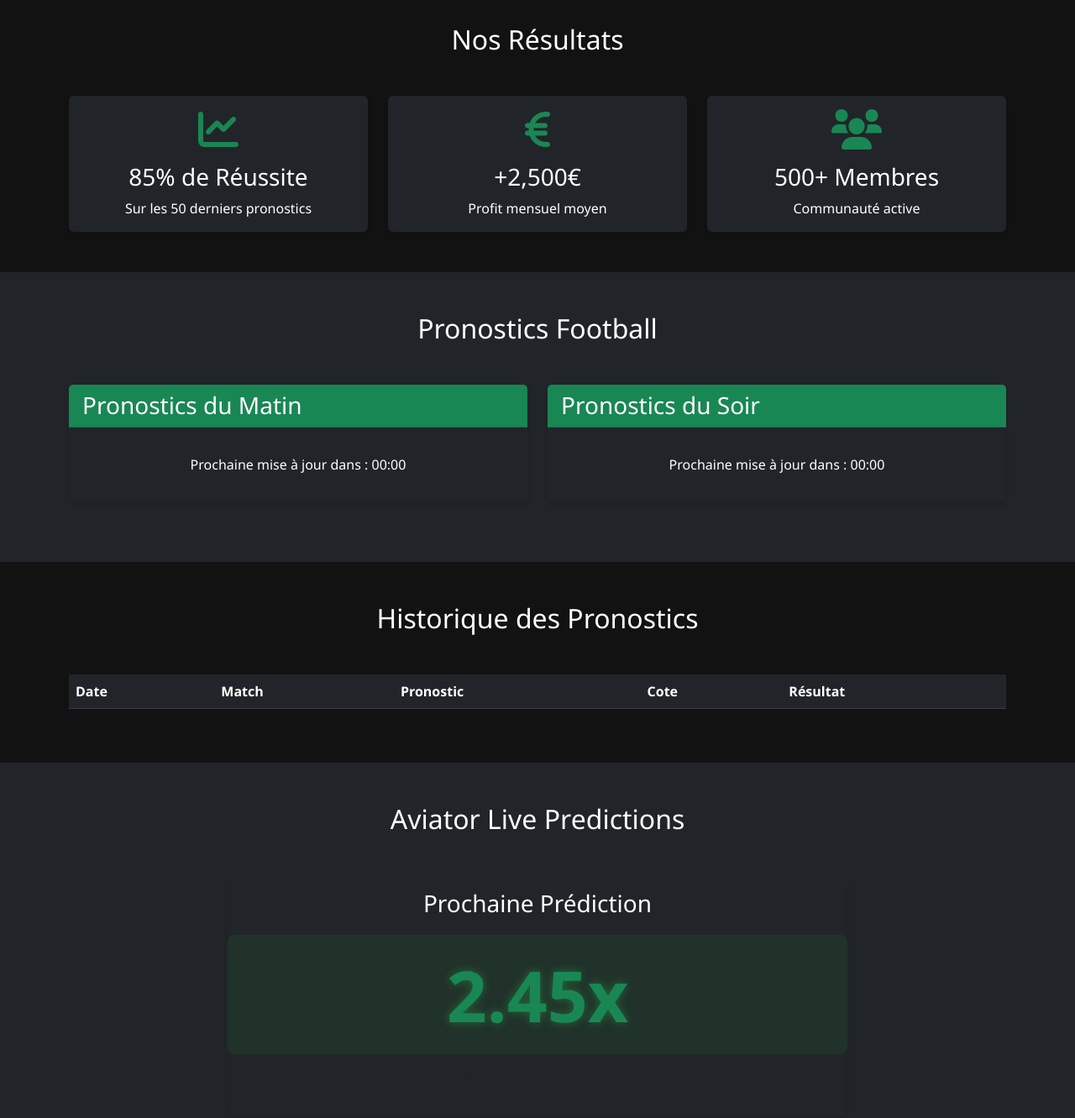
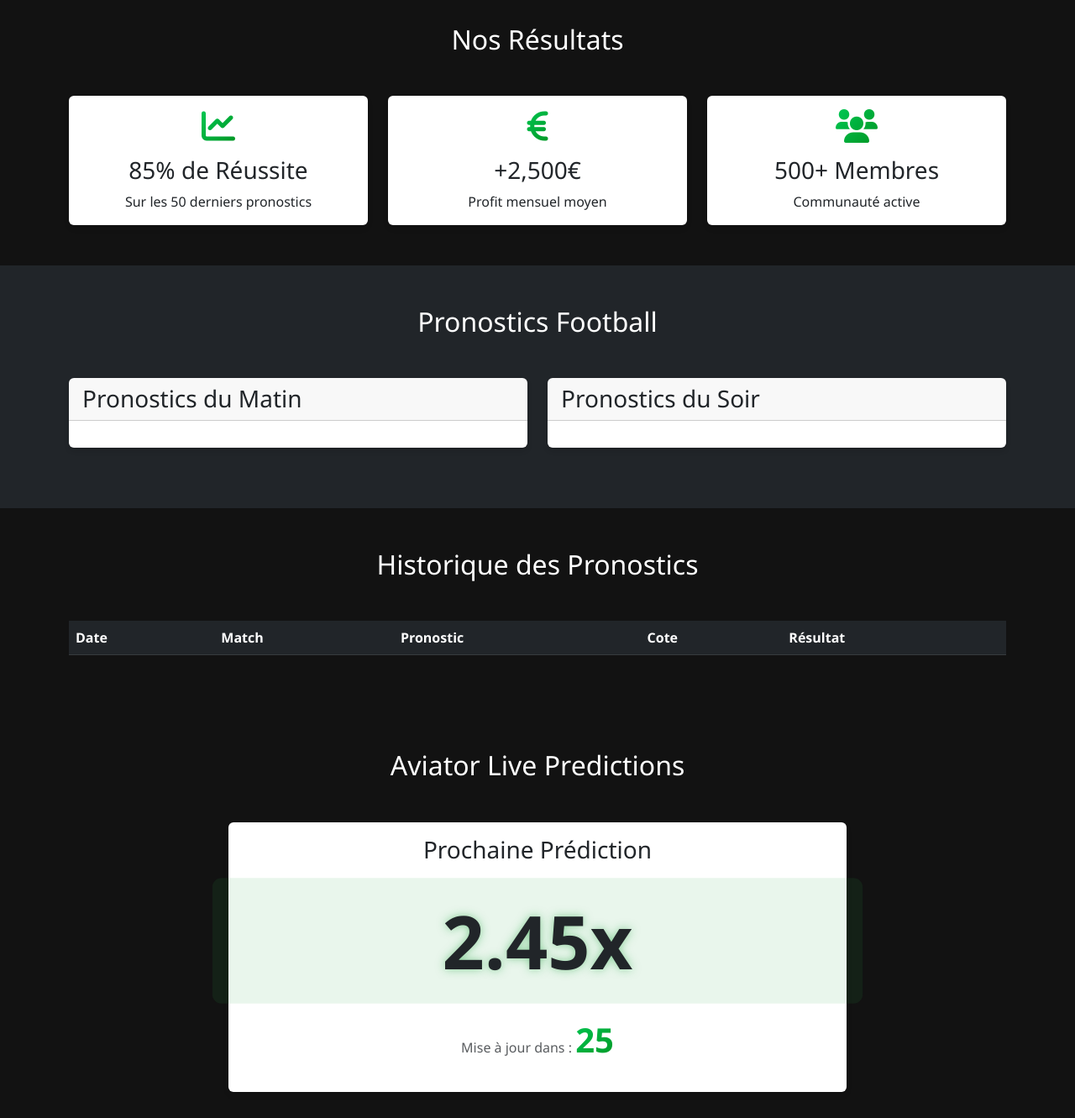
Before and after one commit to lpTobit/prediction, a website: page public/index.html in a window 1280 px wide. Shown: the part 900-2231 px from the top of the page at 84% size. Drawn offline with nearby package versions, Linux system fonts and the light colour scheme; a script that the page names is missing.

Commit message:
Update index.html

```diff
--- a/public/index.html
+++ b/public/index.html
@@ -7,11 +7,60 @@
     <meta name="description" content="Pronostics football premium avec taux de réussite exceptionnel. Rejoignez notre communauté exclusive pour des prédictions gagnantes.">
     <link href="https://cdn.jsdelivr.net/npm/bootstrap@5.3.0/dist/css/bootstrap.min.css" rel="stylesheet">
     <link rel="stylesheet" href="https://cdnjs.cloudflare.com/ajax/libs/font-awesome/6.0.0/css/all.min.css">
+    <link rel="stylesheet" href="https://cdnjs.cloudflare.com/ajax/libs/animate.css/4.1.1/animate.min.css">
+    <link href="https://fonts.googleapis.com/css2?family=Poppins:wght@400;500;600;700&display=swap" rel="stylesheet">
     <link rel="stylesheet" href="../css/style.css">
+    <style>
+        .animate-fade-in {
+            animation: fadeIn 1s ease-in;
+        }
+        .animate-slide-up {
+            animation: slideInUp 1s ease-out;
+        }
+        .countdown {
+            font-size: 2.5rem;
+            font-weight: 700;
+            background: linear-gradient(135deg, #00c853, #009624);
+            -webkit-background-clip: text;
+            -webkit-text-fill-color: transparent;
+            animation: pulse 1s infinite;
+        }
+        @keyframes pulse {
+            0% { transform: scale(1); }
+            50% { transform: scale(1.1); }
+            100% { transform: scale(1); }
+        }
+        .stats-card {
+            position: relative;
+            overflow: hidden;
+            transition: all 0.3s ease;
+        }
+        .stats-card::before {
+            content: '';
+            position: absolute;
+            top: 0;
+            left: 0;
+            width: 100%;
+            height: 100%;
+            background: linear-gradient(135deg, rgba(0, 200, 83, 0.1), rgba(0, 150, 36, 0.1));
+            opacity: 0;
+            transition: all 0.3s ease;
+        }
+        .stats-card:hover::before {
+            opacity: 1;
+        }
+        .stats-card i {
+            font-size: 2.5rem;
+            margin-bottom: 1rem;
+            background: linear-gradient(135deg, #00c853, #009624);
+            -webkit-background-clip: text;
+            -webkit-text-fill-color: transparent;
+        }
+    </style>
 </head>
 <body class="dark-theme">
     <!-- Navbar -->
-    <nav class="navbar navbar-expand-lg navbar-dark bg-dark fixed-top">
+    <nav class="navbar navbar-expand-lg navbar-dark fixed-top">
         <div class="container">
             <a class="navbar-brand" href="index.html">
                 <i class="fas fa-futbol me-2"></i>ProPredict
@@ -63,30 +112,30 @@
     <!-- Portfolio Section -->
     <section id="portfolio" class="py-5">
         <div class="container">
-            <h2 class="text-center mb-5">Nos Résultats</h2>
+            <h2 class="text-center mb-5 section-title">Nos Résultats</h2>
             <div class="row g-4">
                 <div class="col-md-4">
-                    <div class="card bg-dark text-white h-100">
+                    <div class="card stats-card h-100">
                         <div class="card-body text-center">
-                            <i class="fas fa-chart-line fa-3x mb-3 text-success"></i>
+                            <i class="fas fa-chart-line"></i>
                             <h3 class="card-title">85% de Réussite</h3>
                             <p class="card-text">Sur les 50 derniers pronostics</p>
                         </div>
                     </div>
                 </div>
                 <div class="col-md-4">
-                    <div class="card bg-dark text-white h-100">
+                    <div class="card stats-card h-100">
                         <div class="card-body text-center">
-                            <i class="fas fa-euro-sign fa-3x mb-3 text-success"></i>
+                            <i class="fas fa-euro-sign"></i>
                             <h3 class="card-title">+2,500€</h3>
                             <p class="card-text">Profit mensuel moyen</p>
                         </div>
                     </div>
                 </div>
                 <div class="col-md-4">
-                    <div class="card bg-dark text-white h-100">
+                    <div class="card stats-card h-100">
                         <div class="card-body text-center">
-                            <i class="fas fa-users fa-3x mb-3 text-success"></i>
+                            <i class="fas fa-users"></i>
                             <h3 class="card-title">500+ Membres</h3>
                             <p class="card-text">Communauté active</p>
                         </div>
@@ -99,37 +148,33 @@
     <!-- Football Predictions Section -->
     <section id="football-predictions" class="py-5 bg-dark">
         <div class="container">
-            <h2 class="text-center mb-5">Pronostics Football</h2>
+            <h2 class="text-center mb-5 section-title">Pronostics Football</h2>
             <div class="row">
                 <!-- Morning Predictions -->
                 <div class="col-md-6 mb-4">
-                    <div class="card bg-dark text-white border-success">
-                        <div class="card-header bg-success">
+                    <div class="card">
+                        <div class="card-header">
                             <h3 class="mb-0">Pronostics du Matin</h3>
                         </div>
                         <div class="card-body">
                             <div id="morning-predictions">
                                 <!-- Les pronostics du matin seront chargés ici -->
                             </div>
-                            <div class="text-center mt-3">
-                                <p>Prochaine mise à jour dans : <span id="morning-countdown">00:00</span></p>
-                            </div>
+
                         </div>
                     </div>
                 </div>
                 <!-- Evening Predictions -->
                 <div class="col-md-6 mb-4">
-                    <div class="card bg-dark text-white border-success">
-                        <div class="card-header bg-success">
+                    <div class="card">
+                        <div class="card-header">
                             <h3 class="mb-0">Pronostics du Soir</h3>
                         </div>
                         <div class="card-body">
                             <div id="evening-predictions">
                                 <!-- Les pronostics du soir seront chargés ici -->
                             </div>
-                            <div class="text-center mt-3">
-                                <p>Prochaine mise à jour dans : <span id="evening-countdown">00:00</span></p>
-                            </div>
+
                         </div>
                     </div>
                 </div>
@@ -161,18 +206,18 @@
     </section>
 
     <!-- Aviator Live Section -->
-    <section id="aviator" class="py-5 bg-dark">
+    <section id="aviator" class="py-5">
         <div class="container">
-            <h2 class="text-center mb-5">Aviator Live Predictions</h2>
+            <h2 class="text-center mb-5 section-title">Aviator Live Predictions</h2>
             <div class="row justify-content-center">
                 <div class="col-md-8">
-                    <div class="card bg-dark text-white border-success">
+                    <div class="card">
                         <div class="card-body text-center">
                             <h3 class="mb-4">Prochaine Prédiction</h3>
                             <div class="prediction-display">
-                                <span class="display-1 text-success" id="prediction-value">2.45x</span>
+                                <span class="display-1" id="prediction-value">2.45x</span>
                             </div>
-                            <p class="mt-3 text-muted">Mise à jour dans : <span id="countdown">00:30</span></p>
+                            <p class="mt-3 text-muted">Mise à jour dans : <span id="countdown" class="countdown">00:30</span></p>
                         </div>
                     </div>
                 </div>
@@ -181,22 +226,22 @@
     </section>
 
     <!-- Premium Access Section -->
-    <section id="premium" class="py-5">
+    <section id="premium" class="py-5 bg-dark">
         <div class="container">
-            <h2 class="text-center mb-5">Accès Premium</h2>
+            <h2 class="text-center mb-5 section-title">Accès Premium</h2>
             <div class="row justify-content-center">
                 <div class="col-md-6">
-                    <div class="card bg-dark text-white">
+                    <div class="card">
                         <div class="card-body text-center">
                             <h3 class="card-title">Abonnement Premium</h3>
                             <p class="display-4 mb-4">10€</p>
                             <ul class="list-unstyled mb-4">
-                                <li><i class="fas fa-check text-success me-2"></i>Accès aux pronostics VIP</li>
-                                <li><i class="fas fa-check text-success me-2"></i>Support personnalisé</li>
-                                <li><i class="fas fa-check text-success me-2"></i>Accès aux canaux privés</li>
-                                <li><i class="fas fa-check text-success me-2"></i>Analyses détaillées</li>
+                                <li class="mb-3"><i class="fas fa-check text-success me-2"></i>Accès aux pronostics VIP</li>
+                                <li class="mb-3"><i class="fas fa-check text-success me-2"></i>Support personnalisé</li>
+                                <li class="mb-3"><i class="fas fa-check text-success me-2"></i>Accès aux canaux privés</li>
+                                <li class="mb-3"><i class="fas fa-check text-success me-2"></i>Analyses détaillées</li>
                             </ul>
-                            <a href="pages/payment.html" class="btn btn-success btn-lg">S'abonner</a>
+                            <a href="payment.html" class="btn btn-success btn-lg">S'abonner</a>
                         </div>
                     </div>
                 </div>
@@ -205,17 +250,17 @@
     </section>
 
     <!-- Contact Section -->
-    <section id="contact" class="py-5 bg-dark">
+    <section id="contact" class="py-5">
         <div class="container">
-            <h2 class="text-center mb-5">Contactez-nous</h2>
+            <h2 class="text-center mb-5 section-title">Contactez-nous</h2>
             <div class="row justify-content-center">
                 <div class="col-md-6">
                     <div class="social-links text-center mb-4">
-                        <a href="#" class="btn btn-outline-light me-2"><i class="fab fa-telegram"></i> Telegram</a>
-                        <a href="#" class="btn btn-outline-light me-2"><i class="fab fa-discord"></i> Discord</a>
-                        <a href="#" class="btn btn-outline-light"><i class="fab fa-whatsapp"></i> WhatsApp</a>
+                        <a href="https://t.me/lppronos10" class="btn btn-outline-light me-2" target="_blank"><i class="fab fa-telegram"></i> Telegram</a>
+                        <a href="https://chat.whatsapp.com/GAaVFvL8BZTLR9dzzj9Mij" class="btn btn-outline-light" target="_blank"><i class="fab fa-whatsapp"></i> WhatsApp</a>
                     </div>
-                    <form id="contact-form">
+                    <form id="contact-form" class="card">
+                        <div class="card-body">
                             <div class="mb-3">
                                 <input type="email" class="form-control" placeholder="Votre email" required>
                             </div>
@@ -223,6 +268,7 @@
                                 <textarea class="form-control" rows="4" placeholder="Votre message" required></textarea>
                             </div>
                             <button type="submit" class="btn btn-success w-100">Envoyer</button>
+                        </div>
                     </form>
                 </div>
             </div>
@@ -238,6 +284,30 @@
 
     <script src="https://cdn.jsdelivr.net/npm/bootstrap@5.3.0/dist/js/bootstrap.bundle.min.js"></script>
     <script src="https://js.stripe.com/v3/"></script>
-    <script src="js/main.js"></script>
+    <script src="../js/main.js"></script>
+    <script>
+        // Compte à rebours pour Aviator
+        function startCountdown() {
+            let timeLeft = 30;
+            const countdownElement = document.getElementById('countdown');
+
+            const timer = setInterval(() => {
+                timeLeft--;
+                countdownElement.textContent = timeLeft.toString().padStart(2, '0');
+
+                if (timeLeft <= 0) {
+                    clearInterval(timer);
+                    // Générer une nouvelle prédiction
+                    const newPrediction = (Math.random() * 2 + 1).toFixed(2);
+                    document.getElementById('prediction-value').textContent = newPrediction + 'x';
+                    // Redémarrer le compte à rebours
+                    setTimeout(startCountdown, 1000);
+                }
+            }, 1000);
+        }
+
+        // Démarrer le compte à rebours au chargement de la page
+        document.addEventListener('DOMContentLoaded', startCountdown);
+    </script>
 </body>
 </html>
```
Lines whose indentation alone changed are shown as unchanged.
